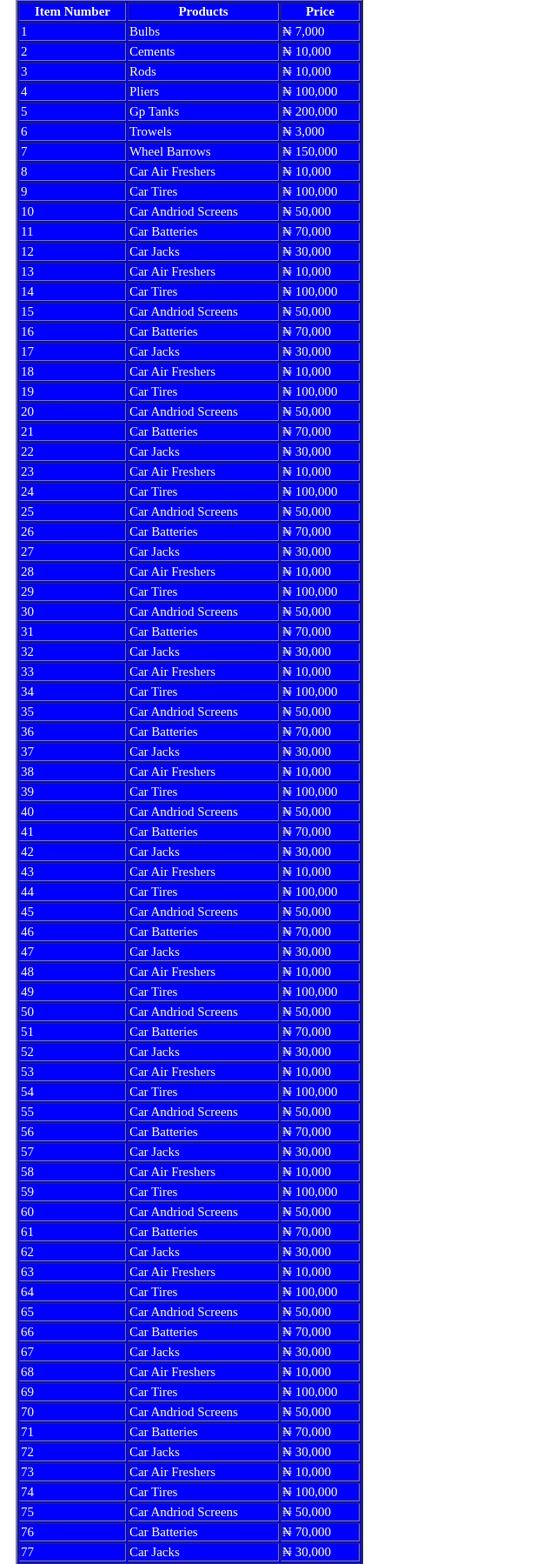
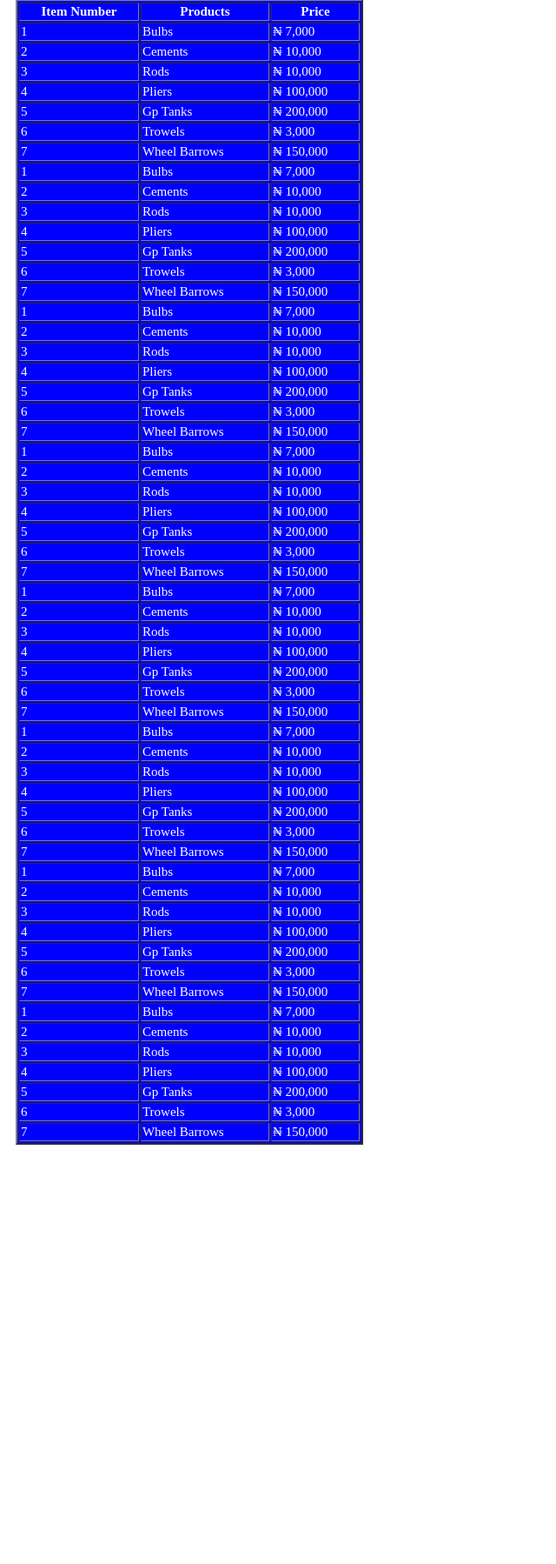
Before and after one commit to dechidon1/materials, a plain HTML site: page products.html in a window 1280 px wide. Shown: the part 81-1879 px from the top of the page at 87% size, without its empty margins (0-640 px from the left). After the commit the page ends 1405 px from the top, so only its background shows below. Drawn offline with Linux system fonts and the light colour scheme.

Commit message:
Add files via upload

```diff
--- a/products.html
+++ b/products.html
@@ -73,560 +73,288 @@
 
 
 
+      <tr>
+        <td>1</td>
+      <td>Bulbs</td>
+      <td>&#8358 7,000</td>
+    </tr>
+
+        <td>2</td>
+      <td>Cements</td>
+      <td>&#8358 10,000</td>
+
+
+
       </tr>
-      <td>8</td>
-      <td>Car Air Freshers</td>
+      <td>3</td>
+      <td>Rods </td>
       <td>&#8358 10,000</td>
 
       </tr>
-      <td>9</td>
-      <td>Car Tires</td>
+      <td>4</td>
+      <td>Pliers</td>
       <td>&#8358 100,000</td>
 
 
 
       </tr>
-      <td>10</td>
-      <td>Car Andriod Screens</td>
-      <td>&#8358 50,000</td>
+      <td>5</td>
+      <td>Gp Tanks</td>
+      <td>&#8358 200,000</td>
       </tr>
 
       <tr>
-        <td>11</td>
-      <td>Car Batteries</td>
-      <td>&#8358 70,000</td>
+        <td>6</td>
+      <td>Trowels</td>
+      <td>&#8358 3,000</td>
     </tr>
 
-        <td>12</td>
-      <td>Car Jacks</td>
-      <td>&#8358 30,000</td>
+        <td>7</td>
+      <td>Wheel Barrows</td>
+      <td>&#8358 150,000</td>
+
+
+      <tr>
+        <td>1</td>
+      <td>Bulbs</td>
+      <td>&#8358 7,000</td>
+    </tr>
+
+        <td>2</td>
+      <td>Cements</td>
+      <td>&#8358 10,000</td>
 
 
 
       </tr>
-      <td>13</td>
-      <td>Car Air Freshers</td>
+      <td>3</td>
+      <td>Rods </td>
       <td>&#8358 10,000</td>
 
       </tr>
-      <td>14</td>
-      <td>Car Tires</td>
+      <td>4</td>
+      <td>Pliers</td>
       <td>&#8358 100,000</td>
 
 
 
       </tr>
-      <td>15</td>
-      <td>Car Andriod Screens</td>
-      <td>&#8358 50,000</td>
+      <td>5</td>
+      <td>Gp Tanks</td>
+      <td>&#8358 200,000</td>
       </tr>
 
       <tr>
-        <td>16</td>
-      <td>Car Batteries</td>
-      <td>&#8358 70,000</td>
+        <td>6</td>
+      <td>Trowels</td>
+      <td>&#8358 3,000</td>
     </tr>
 
-        <td>17</td>
-      <td>Car Jacks</td>
-      <td>&#8358 30,000</td>
+        <td>7</td>
+      <td>Wheel Barrows</td>
+      <td>&#8358 150,000</td>
+
+
+      <tr>
+        <td>1</td>
+      <td>Bulbs</td>
+      <td>&#8358 7,000</td>
+    </tr>
+
+        <td>2</td>
+      <td>Cements</td>
+      <td>&#8358 10,000</td>
 
 
 
       </tr>
-      <td>18</td>
-      <td>Car Air Freshers</td>
+      <td>3</td>
+      <td>Rods </td>
       <td>&#8358 10,000</td>
 
       </tr>
-      <td>19</td>
-      <td>Car Tires</td>
+      <td>4</td>
+      <td>Pliers</td>
       <td>&#8358 100,000</td>
 
 
 
       </tr>
-      <td>20</td>
-      <td>Car Andriod Screens</td>
-      <td>&#8358 50,000</td>
+      <td>5</td>
+      <td>Gp Tanks</td>
+      <td>&#8358 200,000</td>
       </tr>
 
       <tr>
-        <td>21</td>
-      <td>Car Batteries</td>
-      <td>&#8358 70,000</td>
+        <td>6</td>
+      <td>Trowels</td>
+      <td>&#8358 3,000</td>
     </tr>
 
-        <td>22</td>
-      <td>Car Jacks</td>
-      <td>&#8358 30,000</td>
+        <td>7</td>
+      <td>Wheel Barrows</td>
+      <td>&#8358 150,000</td>
+
+
+      <tr>
+        <td>1</td>
+      <td>Bulbs</td>
+      <td>&#8358 7,000</td>
+    </tr>
+
+        <td>2</td>
+      <td>Cements</td>
+      <td>&#8358 10,000</td>
 
 
 
       </tr>
-      <td>23</td>
-      <td>Car Air Freshers</td>
+      <td>3</td>
+      <td>Rods </td>
       <td>&#8358 10,000</td>
 
       </tr>
-      <td>24</td>
-      <td>Car Tires</td>
+      <td>4</td>
+      <td>Pliers</td>
       <td>&#8358 100,000</td>
 
 
 
       </tr>
-      <td>25</td>
-      <td>Car Andriod Screens</td>
-      <td>&#8358 50,000</td>
+      <td>5</td>
+      <td>Gp Tanks</td>
+      <td>&#8358 200,000</td>
       </tr>
 
       <tr>
-        <td>26</td>
-      <td>Car Batteries</td>
-      <td>&#8358 70,000</td>
+        <td>6</td>
+      <td>Trowels</td>
+      <td>&#8358 3,000</td>
     </tr>
 
-        <td>27</td>
-      <td>Car Jacks</td>
-      <td>&#8358 30,000</td>
+        <td>7</td>
+      <td>Wheel Barrows</td>
+      <td>&#8358 150,000</td>
+
+
+      <tr>
+        <td>1</td>
+      <td>Bulbs</td>
+      <td>&#8358 7,000</td>
+    </tr>
+
+        <td>2</td>
+      <td>Cements</td>
+      <td>&#8358 10,000</td>
 
 
 
       </tr>
-      <td>28</td>
-      <td>Car Air Freshers</td>
+      <td>3</td>
+      <td>Rods </td>
       <td>&#8358 10,000</td>
 
       </tr>
-      <td>29</td>
-      <td>Car Tires</td>
+      <td>4</td>
+      <td>Pliers</td>
       <td>&#8358 100,000</td>
 
 
 
       </tr>
-      <td>30</td>
-      <td>Car Andriod Screens</td>
-      <td>&#8358 50,000</td>
+      <td>5</td>
+      <td>Gp Tanks</td>
+      <td>&#8358 200,000</td>
       </tr>
 
       <tr>
-        <td>31</td>
-      <td>Car Batteries</td>
-      <td>&#8358 70,000</td>
+        <td>6</td>
+      <td>Trowels</td>
+      <td>&#8358 3,000</td>
     </tr>
 
-        <td>32</td>
-      <td>Car Jacks</td>
-      <td>&#8358 30,000</td>
+        <td>7</td>
+      <td>Wheel Barrows</td>
+      <td>&#8358 150,000</td>
+
+
+      <tr>
+        <td>1</td>
+      <td>Bulbs</td>
+      <td>&#8358 7,000</td>
+    </tr>
+
+        <td>2</td>
+      <td>Cements</td>
+      <td>&#8358 10,000</td>
 
 
 
       </tr>
-      <td>33</td>
-      <td>Car Air Freshers</td>
+      <td>3</td>
+      <td>Rods </td>
       <td>&#8358 10,000</td>
 
       </tr>
-      <td>34</td>
-      <td>Car Tires</td>
+      <td>4</td>
+      <td>Pliers</td>
       <td>&#8358 100,000</td>
 
 
 
       </tr>
-      <td>35</td>
-      <td>Car Andriod Screens</td>
-      <td>&#8358 50,000</td>
+      <td>5</td>
+      <td>Gp Tanks</td>
+      <td>&#8358 200,000</td>
       </tr>
 
       <tr>
-        <td>36</td>
-      <td>Car Batteries</td>
-      <td>&#8358 70,000</td>
+        <td>6</td>
+      <td>Trowels</td>
+      <td>&#8358 3,000</td>
     </tr>
 
-        <td>37</td>
-      <td>Car Jacks</td>
-      <td>&#8358 30,000</td>
+        <td>7</td>
+      <td>Wheel Barrows</td>
+      <td>&#8358 150,000</td>
+
+
+      <tr>
+        <td>1</td>
+      <td>Bulbs</td>
+      <td>&#8358 7,000</td>
+    </tr>
+
+        <td>2</td>
+      <td>Cements</td>
+      <td>&#8358 10,000</td>
 
 
 
       </tr>
-      <td>38</td>
-      <td>Car Air Freshers</td>
+      <td>3</td>
+      <td>Rods </td>
       <td>&#8358 10,000</td>
 
       </tr>
-      <td>39</td>
-      <td>Car Tires</td>
+      <td>4</td>
+      <td>Pliers</td>
       <td>&#8358 100,000</td>
 
 
 
       </tr>
-      <td>40</td>
-      <td>Car Andriod Screens</td>
-      <td>&#8358 50,000</td>
+      <td>5</td>
+      <td>Gp Tanks</td>
+      <td>&#8358 200,000</td>
       </tr>
 
       <tr>
-        <td>41</td>
-      <td>Car Batteries</td>
-      <td>&#8358 70,000</td>
+        <td>6</td>
+      <td>Trowels</td>
+      <td>&#8358 3,000</td>
     </tr>
 
-        <td>42</td>
-      <td>Car Jacks</td>
-      <td>&#8358 30,000</td>
-
-
-
-      </tr>
-      <td>43</td>
-      <td>Car Air Freshers</td>
-      <td>&#8358 10,000</td>
-
-      </tr>
-      <td>44</td>
-      <td>Car Tires</td>
-      <td>&#8358 100,000</td>
-
-
-
-      </tr>
-      <td>45</td>
-      <td>Car Andriod Screens</td>
-      <td>&#8358 50,000</td>
-      </tr>
-
-      <tr>
-        <td>46</td>
-      <td>Car Batteries</td>
-      <td>&#8358 70,000</td>
-    </tr>
-
-        <td>47</td>
-      <td>Car Jacks</td>
-      <td>&#8358 30,000</td>
-
-
-
-      </tr>
-      <td>48</td>
-      <td>Car Air Freshers</td>
-      <td>&#8358 10,000</td>
-
-      </tr>
-      <td>49</td>
-      <td>Car Tires</td>
-      <td>&#8358 100,000</td>
-
-
-
-      </tr>
-      <td>50</td>
-      <td>Car Andriod Screens</td>
-      <td>&#8358 50,000</td>
-      </tr>
-
-      <tr>
-        <td>51</td>
-      <td>Car Batteries</td>
-      <td>&#8358 70,000</td>
-    </tr>
-
-        <td>52</td>
-      <td>Car Jacks</td>
-      <td>&#8358 30,000</td>
-
-
-
-      </tr>
-      <td>53</td>
-      <td>Car Air Freshers</td>
-      <td>&#8358 10,000</td>
-
-      </tr>
-      <td>54</td>
-      <td>Car Tires</td>
-      <td>&#8358 100,000</td>
-
-
-
-      </tr>
-      <td>55</td>
-      <td>Car Andriod Screens</td>
-      <td>&#8358 50,000</td>
-      </tr>
-
-      <tr>
-        <td>56</td>
-      <td>Car Batteries</td>
-      <td>&#8358 70,000</td>
-    </tr>
-
-        <td>57</td>
-      <td>Car Jacks</td>
-      <td>&#8358 30,000</td>
-
-
-
-      </tr>
-      <td>58</td>
-      <td>Car Air Freshers</td>
-      <td>&#8358 10,000</td>
-
-      </tr>
-      <td>59</td>
-      <td>Car Tires</td>
-      <td>&#8358 100,000</td>
-
-
-
-      </tr>
-      <td>60</td>
-      <td>Car Andriod Screens</td>
-      <td>&#8358 50,000</td>
-      </tr>
-
-      <tr>
-        <td>61</td>
-      <td>Car Batteries</td>
-      <td>&#8358 70,000</td>
-    </tr>
-
-        <td>62</td>
-      <td>Car Jacks</td>
-      <td>&#8358 30,000</td>
-
-
-
-      </tr>
-      <td>63</td>
-      <td>Car Air Freshers</td>
-      <td>&#8358 10,000</td>
-
-      </tr>
-      <td>64</td>
-      <td>Car Tires</td>
-      <td>&#8358 100,000</td>
-
-
-
-      </tr>
-      <td>65</td>
-      <td>Car Andriod Screens</td>
-      <td>&#8358 50,000</td>
-      </tr>
-
-      <tr>
-        <td>66</td>
-      <td>Car Batteries</td>
-      <td>&#8358 70,000</td>
-    </tr>
-
-        <td>67</td>
-      <td>Car Jacks</td>
-      <td>&#8358 30,000</td>
-
-
-
-      </tr>
-      <td>68</td>
-      <td>Car Air Freshers</td>
-      <td>&#8358 10,000</td>
-
-      </tr>
-      <td>69</td>
-      <td>Car Tires</td>
-      <td>&#8358 100,000</td>
-
-
-
-      </tr>
-      <td>70</td>
-      <td>Car Andriod Screens</td>
-      <td>&#8358 50,000</td>
-      </tr>
-
-      <tr>
-        <td>71</td>
-      <td>Car Batteries</td>
-      <td>&#8358 70,000</td>
-    </tr>
-
-        <td>72</td>
-      <td>Car Jacks</td>
-      <td>&#8358 30,000</td>
-
-
-
-      </tr>
-      <td>73</td>
-      <td>Car Air Freshers</td>
-      <td>&#8358 10,000</td>
-
-      </tr>
-      <td>74</td>
-      <td>Car Tires</td>
-      <td>&#8358 100,000</td>
-
-
-
-      </tr>
-      <td>75</td>
-      <td>Car Andriod Screens</td>
-      <td>&#8358 50,000</td>
-      </tr>
-
-      <tr>
-        <td>76</td>
-      <td>Car Batteries</td>
-      <td>&#8358 70,000</td>
-    </tr>
-
-        <td>77</td>
-      <td>Car Jacks</td>
-      <td>&#8358 30,000</td>
-
-
-
-      </tr>
-      <td>78</td>
-      <td>Car Air Freshers</td>
-      <td>&#8358 10,000</td>
-
-      </tr>
-      <td>79</td>
-      <td>Car Tires</td>
-      <td>&#8358 100,000</td>
-
-
-
-      </tr>
-      <td>80</td>
-      <td>Car Andriod Screens</td>
-      <td>&#8358 50,000</td>
-      </tr>
-
-      <tr>
-        <td>81</td>
-      <td>Car Batteries</td>
-      <td>&#8358 70,000</td>
-    </tr>
-
-        <td>82</td>
-      <td>Car Jacks</td>
-      <td>&#8358 30,000</td>
-
-
-
-      </tr>
-      <td>83</td>
-      <td>Car Air Freshers</td>
-      <td>&#8358 10,000</td>
-
-      </tr>
-      <td>84</td>
-      <td>Car Tires</td>
-      <td>&#8358 100,000</td>
-
-
-
-      </tr>
-      <td>85</td>
-      <td>Car Andriod Screens</td>
-      <td>&#8358 50,000</td>
-      </tr>
-
-      <tr>
-        <td>86</td>
-      <td>Car Batteries</td>
-      <td>&#8358 70,000</td>
-    </tr>
-
-        <td>87</td>
-      <td>Car Jacks</td>
-      <td>&#8358 30,000</td>
-
-
-
-      </tr>
-      <td>88</td>
-      <td>Car Air Freshers</td>
-      <td>&#8358 10,000</td>
-
-      </tr>
-      <td>89</td>
-      <td>Car Tires</td>
-      <td>&#8358 100,000</td>
-
-
-
-      </tr>
-      <td>90</td>
-      <td>Car Andriod Screens</td>
-      <td>&#8358 50,000</td>
-      </tr>
-
-      <tr>
-        <td>91</td>
-      <td>Car Batteries</td>
-      <td>&#8358 70,000</td>
-    </tr>
-
-        <td>92</td>
-      <td>Car Jacks</td>
-      <td>&#8358 30,000</td>
-
-
-
-      </tr>
-      <td>93</td>
-      <td>Car Air Freshers</td>
-      <td>&#8358 10,000</td>
-
-      </tr>
-      <td>94</td>
-      <td>Car Tires</td>
-      <td>&#8358 100,000</td>
-
-
-
-      </tr>
-      <td>95</td>
-      <td>Car Andriod Screens</td>
-      <td>&#8358 50,000</td>
-      </tr>
-
-      <tr>
-        <td>96</td>
-      <td>Car Batteries</td>
-      <td>&#8358 70,000</td>
-    </tr>
-
-        <td>97</td>
-      <td>Car Jacks</td>
-      <td>&#8358 30,000</td>
-
-
-
-      </tr>
-      <td>98</td>
-      <td>Car Air Freshers</td>
-      <td>&#8358 10,000</td>
-
-      </tr>
-      <td>99</td>
-      <td>Car Tires</td>
-      <td>&#8358 100,000</td>
-
-
-
-      </tr>
-      <td>100</td>
-      <td>Car Andriod Screens</td>
-      <td>&#8358 50,000</td>
-      </tr>
+        <td>7</td>
+      <td>Wheel Barrows</td>
+      <td>&#8358 150,000</td>
--- a/styles.css
+++ b/styles.css
@@ -40,7 +40,7 @@ nav ul li {
 }
 
 .price{
-    margin-top: 250px;
+    margin-top: 200px;
     align-items: center;
     color: blue;
     margin-left: 50px;
```
Also changed, not shown: newimages/Gallery_20240822_205806.png (added), newimages/Gallery_20240822_205947.png (added), newimages/Gallery_20240822_210039.png (added), newimages/Gallery_20240822_210244.png (added), newimages/Gallery_20240822_210327.png (added), newimages/Gallery_20240822_210435.png (added), newimages/Gallery_20240822_210546.png (added), newimages/Gallery_20240822_210626.png (added), newimages/Gallery_20240822_210705.png (added), newimages/Gallery_20240822_210731.png (added), newimages/Gallery_20240823_022723.png (added), newimages/Gallery_20240823_022939.png (added), newimages/Gallery_20240823_023027.png (added), newimages/Gallery_20240823_023131.png (added), 3 more files.
